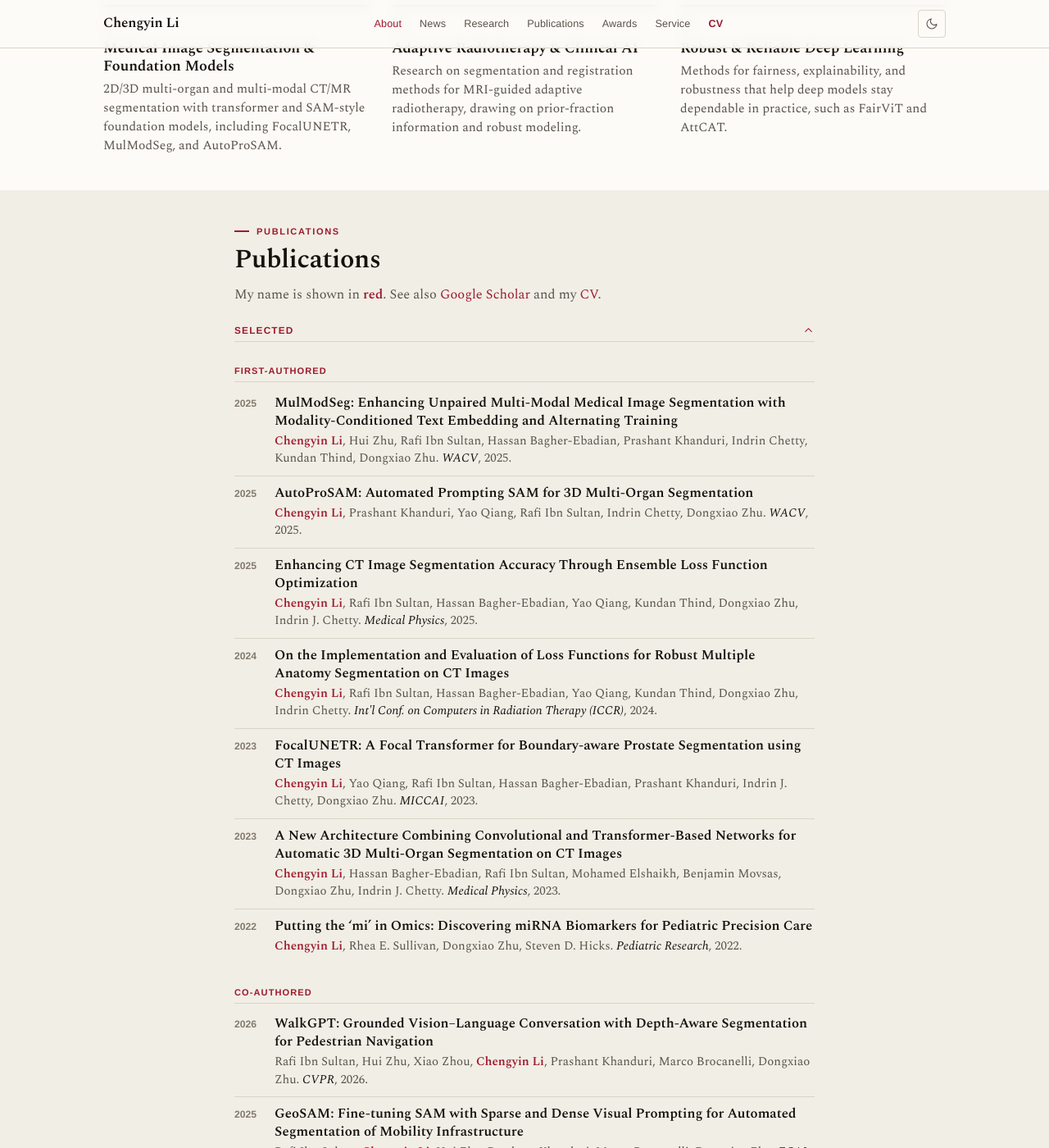
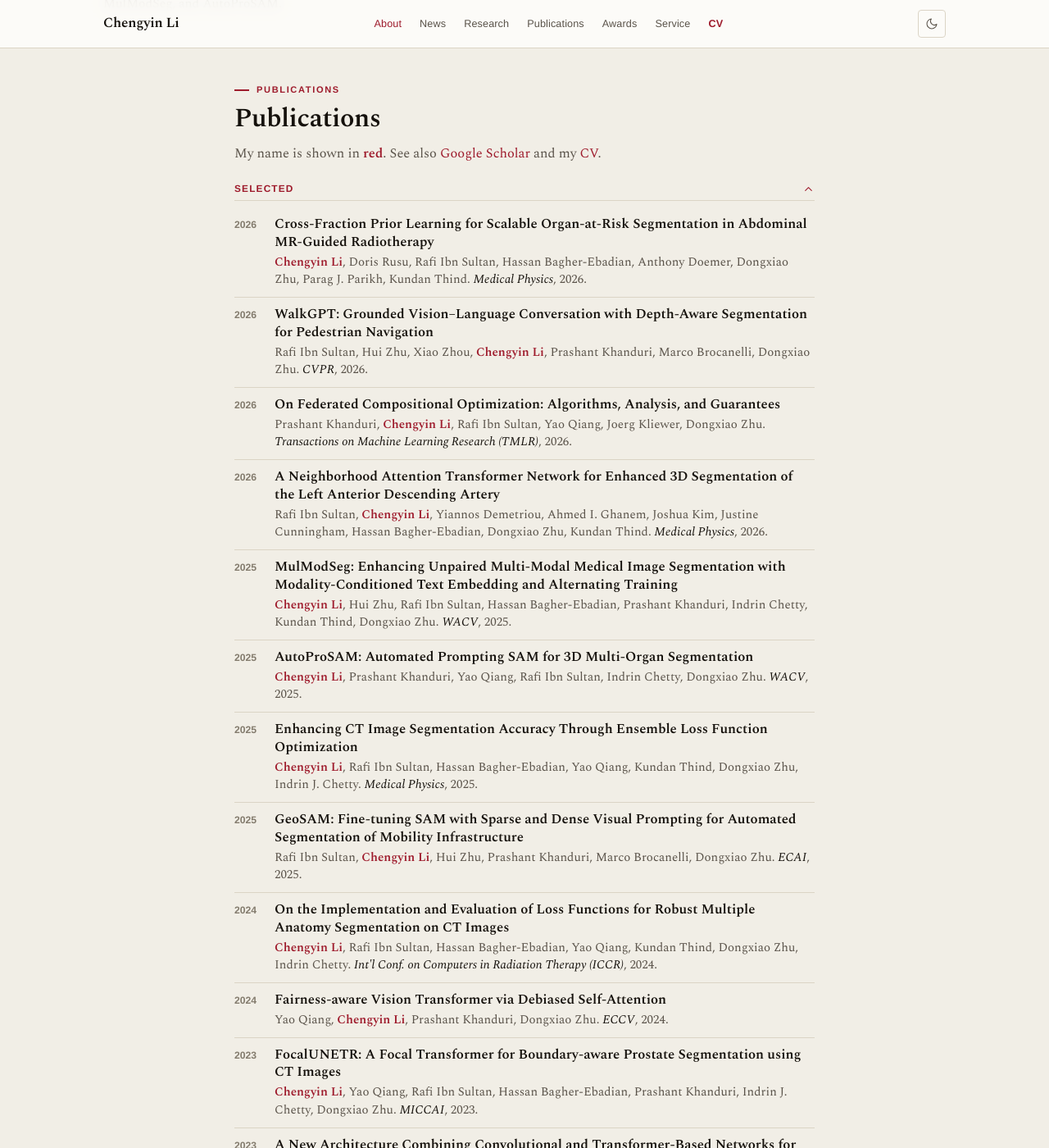
Before and after one commit to ChengyinLee/chengyinlee.github.io, a Jekyll site: the page built from _pages/about.md, in a window 1280 px wide and 1400 px high, scrolled down 1539 px. Shown: the whole window at 82% size. Built offline with Jekyll 4.4.1, drawn with Linux system fonts in a browser that asks for light colours; some of the changed text lies outside the part shown.

Commit message:
Update Selected publications and add recent papers

```diff
--- a/_data/news.yml
+++ b/_data/news.yml
@@ -1,4 +1,10 @@
 # Reverse-chronological news feed. `text` may contain inline HTML.
+- date: "2026.08"
+  text: "<strong>MedPlex</strong> accepted to <strong>BMVC 2026</strong>."
+- date: "2026.08"
+  text: "Paper accepted to <strong>Medical Physics</strong>: Cross-Fraction Prior Learning for organ-at-risk segmentation in abdominal MR-guided radiotherapy."
+- date: "2026.08"
+  text: "Paper accepted to <strong>Medical Physics</strong>: a Neighborhood Attention Transformer for 3D segmentation of the left anterior descending artery."
 - date: "2026.05"
   icon: "🎤"
   text: "<strong>Snap Oral</strong> accepted at the <strong>2026 Joint AAPM|COMP Annual Meeting</strong> (Vancouver), to appear in <em>Medical Physics</em>."
--- a/_data/publications.yml
+++ b/_data/publications.yml
@@ -5,6 +5,10 @@
     - title: "WalkGPT: Grounded Vision–Language Conversation with Depth-Aware Segmentation for Pedestrian Navigation"
       authors: "Rafi Ibn Sultan, Hui Zhu, Xiao Zhou, Chengyin Li, Prashant Khanduri, Marco Brocanelli, Dongxiao Zhu"
       venue: "CVPR"
+      year: 2026
+    - title: "MedPlex: Deep Vision-Language Co-Adaptation for Clinically Grounded Medical Segmentation"
+      authors: "Rafi Ibn Sultan, Hui Zhu, Chengyin Li, Dongxiao Zhu"
+      venue: "BMVC"
       year: 2026
     - title: "GeoSAM: Fine-tuning SAM with Sparse and Dense Visual Prompting for Automated Segmentation of Mobility Infrastructure"
       authors: "Rafi Ibn Sultan, Chengyin Li, Hui Zhu, Prashant Khanduri, Marco Brocanelli, Dongxiao Zhu"
@@ -80,6 +84,14 @@
 - group: "Journal Articles"
   tag: "J"
   items:
+    - title: "Cross-Fraction Prior Learning for Scalable Organ-at-Risk Segmentation in Abdominal MR-Guided Radiotherapy"
+      authors: "Chengyin Li, Doris Rusu, Rafi Ibn Sultan, Hassan Bagher-Ebadian, Anthony Doemer, Dongxiao Zhu, Parag J. Parikh, Kundan Thind"
+      venue: "Medical Physics"
+      year: 2026
+    - title: "A Neighborhood Attention Transformer Network for Enhanced 3D Segmentation of the Left Anterior Descending Artery"
+      authors: "Rafi Ibn Sultan, Chengyin Li, Yiannos Demetriou, Ahmed I. Ghanem, Joshua Kim, Justine Cunningham, Hassan Bagher-Ebadian, Dongxiao Zhu, Kundan Thind"
+      venue: "Medical Physics"
+      year: 2026
     - title: "On Federated Compositional Optimization: Algorithms, Analysis, and Guarantees"
       authors: "Prashant Khanduri, Chengyin Li, Rafi Ibn Sultan, Yao Qiang, Joerg Kliewer, Dongxiao Zhu"
       venue: "Transactions on Machine Learning Research (TMLR)"
--- a/_data/selected.yml
+++ b/_data/selected.yml
@@ -1,65 +1,73 @@
-# Selected publications, grouped by authorship role and newest-first within each group.
-# Full list lives in publications.yml. `me` (Chengyin Li) is highlighted in the template.
-- group: "First-authored"
-  items:
-    - title: "MulModSeg: Enhancing Unpaired Multi-Modal Medical Image Segmentation with Modality-Conditioned Text Embedding and Alternating Training"
-      authors: "Chengyin Li, Hui Zhu, Rafi Ibn Sultan, Hassan Bagher-Ebadian, Prashant Khanduri, Indrin Chetty, Kundan Thind, Dongxiao Zhu"
-      venue: "WACV"
-      year: 2025
-      url: "https://arxiv.org/abs/2411.15576"
-    - title: "AutoProSAM: Automated Prompting SAM for 3D Multi-Organ Segmentation"
-      authors: "Chengyin Li, Prashant Khanduri, Yao Qiang, Rafi Ibn Sultan, Indrin Chetty, Dongxiao Zhu"
-      venue: "WACV"
-      year: 2025
-      url: "https://arxiv.org/abs/2308.14936"
-    - title: "Enhancing CT Image Segmentation Accuracy Through Ensemble Loss Function Optimization"
-      authors: "Chengyin Li, Rafi Ibn Sultan, Hassan Bagher-Ebadian, Yao Qiang, Kundan Thind, Dongxiao Zhu, Indrin J. Chetty"
-      venue: "Medical Physics"
-      year: 2025
-      url: "https://doi.org/10.1002/mp.17848"
-    - title: "On the Implementation and Evaluation of Loss Functions for Robust Multiple Anatomy Segmentation on CT Images"
-      authors: "Chengyin Li, Rafi Ibn Sultan, Hassan Bagher-Ebadian, Yao Qiang, Kundan Thind, Dongxiao Zhu, Indrin Chetty"
-      venue: "Int'l Conf. on Computers in Radiation Therapy (ICCR)"
-      year: 2024
-      url: "https://www.iccr2024.org/papers/526351.pdf"
-    - title: "FocalUNETR: A Focal Transformer for Boundary-aware Prostate Segmentation using CT Images"
-      authors: "Chengyin Li, Yao Qiang, Rafi Ibn Sultan, Hassan Bagher-Ebadian, Prashant Khanduri, Indrin J. Chetty, Dongxiao Zhu"
-      venue: "MICCAI"
-      year: 2023
-      url: "https://link.springer.com/chapter/10.1007/978-3-031-43898-1_57"
-    - title: "A New Architecture Combining Convolutional and Transformer-Based Networks for Automatic 3D Multi-Organ Segmentation on CT Images"
-      authors: "Chengyin Li, Hassan Bagher-Ebadian, Rafi Ibn Sultan, Mohamed Elshaikh, Benjamin Movsas, Dongxiao Zhu, Indrin J. Chetty"
-      venue: "Medical Physics"
-      year: 2023
-      url: "https://aapm.onlinelibrary.wiley.com/doi/10.1002/mp.16750"
-    - title: "Putting the ‘mi’ in Omics: Discovering miRNA Biomarkers for Pediatric Precision Care"
-      authors: "Chengyin Li, Rhea E. Sullivan, Dongxiao Zhu, Steven D. Hicks"
-      venue: "Pediatric Research"
-      year: 2022
-      url: "https://doi.org/10.1038/s41390-022-02206-5"
-- group: "Co-authored"
-  items:
-    - title: "WalkGPT: Grounded Vision–Language Conversation with Depth-Aware Segmentation for Pedestrian Navigation"
-      authors: "Rafi Ibn Sultan, Hui Zhu, Xiao Zhou, Chengyin Li, Prashant Khanduri, Marco Brocanelli, Dongxiao Zhu"
-      venue: "CVPR"
-      year: 2026
-    - title: "GeoSAM: Fine-tuning SAM with Sparse and Dense Visual Prompting for Automated Segmentation of Mobility Infrastructure"
-      authors: "Rafi Ibn Sultan, Chengyin Li, Hui Zhu, Prashant Khanduri, Marco Brocanelli, Dongxiao Zhu"
-      venue: "ECAI"
-      year: 2025
-      url: "https://arxiv.org/abs/2311.11319"
-    - title: "Fairness-aware Vision Transformer via Debiased Self-Attention"
-      authors: "Yao Qiang, Chengyin Li, Prashant Khanduri, Dongxiao Zhu"
-      venue: "ECCV"
-      year: 2024
-      url: "https://arxiv.org/abs/2301.13803"
-    - title: "AttCAT: Explaining Transformers via Attentive Class Activation Tokens"
-      authors: "Yao Qiang, Deng Pan, Chengyin Li, Xin Li, Rhongho Jang, Dongxiao Zhu"
-      venue: "NeurIPS"
-      year: 2022
-      url: "https://proceedings.neurips.cc/paper_files/paper/2022/file/20e45668fefa793bd9f2edf19be12c4b-Paper-Conference.pdf"
-    - title: "COVID-MobileXpert: On-device COVID-19 Patient Triage and Follow-up Using Chest X-rays"
-      authors: "Xin Li, Chengyin Li, Dongxiao Zhu"
-      venue: "BIBM"
-      year: 2020
-      url: "https://www.computer.org/csdl/proceedings-article/bibm/2020/09313217/1qmfVqaDpba"
+# Selected publications (flat, newest-first). Full list lives in publications.yml.
+- title: "Cross-Fraction Prior Learning for Scalable Organ-at-Risk Segmentation in Abdominal MR-Guided Radiotherapy"
+  authors: "Chengyin Li, Doris Rusu, Rafi Ibn Sultan, Hassan Bagher-Ebadian, Anthony Doemer, Dongxiao Zhu, Parag J. Parikh, Kundan Thind"
+  venue: "Medical Physics"
+  year: 2026
+- title: "WalkGPT: Grounded Vision–Language Conversation with Depth-Aware Segmentation for Pedestrian Navigation"
+  authors: "Rafi Ibn Sultan, Hui Zhu, Xiao Zhou, Chengyin Li, Prashant Khanduri, Marco Brocanelli, Dongxiao Zhu"
+  venue: "CVPR"
+  year: 2026
+- title: "On Federated Compositional Optimization: Algorithms, Analysis, and Guarantees"
+  authors: "Prashant Khanduri, Chengyin Li, Rafi Ibn Sultan, Yao Qiang, Joerg Kliewer, Dongxiao Zhu"
+  venue: "Transactions on Machine Learning Research (TMLR)"
+  year: 2026
+  url: "https://openreview.net/pdf/5bbd1c8d4dc901aad896d7da28ad0eaf531efb4e.pdf"
+- title: "A Neighborhood Attention Transformer Network for Enhanced 3D Segmentation of the Left Anterior Descending Artery"
+  authors: "Rafi Ibn Sultan, Chengyin Li, Yiannos Demetriou, Ahmed I. Ghanem, Joshua Kim, Justine Cunningham, Hassan Bagher-Ebadian, Dongxiao Zhu, Kundan Thind"
+  venue: "Medical Physics"
+  year: 2026
+- title: "MulModSeg: Enhancing Unpaired Multi-Modal Medical Image Segmentation with Modality-Conditioned Text Embedding and Alternating Training"
+  authors: "Chengyin Li, Hui Zhu, Rafi Ibn Sultan, Hassan Bagher-Ebadian, Prashant Khanduri, Indrin Chetty, Kundan Thind, Dongxiao Zhu"
+  venue: "WACV"
+  year: 2025
+  url: "https://arxiv.org/abs/2411.15576"
+- title: "AutoProSAM: Automated Prompting SAM for 3D Multi-Organ Segmentation"
+  authors: "Chengyin Li, Prashant Khanduri, Yao Qiang, Rafi Ibn Sultan, Indrin Chetty, Dongxiao Zhu"
+  venue: "WACV"
+  year: 2025
+  url: "https://arxiv.org/abs/2308.14936"
+- title: "Enhancing CT Image Segmentation Accuracy Through Ensemble Loss Function Optimization"
+  authors: "Chengyin Li, Rafi Ibn Sultan, Hassan Bagher-Ebadian, Yao Qiang, Kundan Thind, Dongxiao Zhu, Indrin J. Chetty"
+  venue: "Medical Physics"
+  year: 2025
+  url: "https://doi.org/10.1002/mp.17848"
+- title: "GeoSAM: Fine-tuning SAM with Sparse and Dense Visual Prompting for Automated Segmentation of Mobility Infrastructure"
+  authors: "Rafi Ibn Sultan, Chengyin Li, Hui Zhu, Prashant Khanduri, Marco Brocanelli, Dongxiao Zhu"
+  venue: "ECAI"
+  year: 2025
+  url: "https://arxiv.org/abs/2311.11319"
+- title: "On the Implementation and Evaluation of Loss Functions for Robust Multiple Anatomy Segmentation on CT Images"
+  authors: "Chengyin Li, Rafi Ibn Sultan, Hassan Bagher-Ebadian, Yao Qiang, Kundan Thind, Dongxiao Zhu, Indrin Chetty"
+  venue: "Int'l Conf. on Computers in Radiation Therapy (ICCR)"
+  year: 2024
+  url: "https://www.iccr2024.org/papers/526351.pdf"
+- title: "Fairness-aware Vision Transformer via Debiased Self-Attention"
+  authors: "Yao Qiang, Chengyin Li, Prashant Khanduri, Dongxiao Zhu"
+  venue: "ECCV"
+  year: 2024
+  url: "https://arxiv.org/abs/2301.13803"
+- title: "FocalUNETR: A Focal Transformer for Boundary-aware Prostate Segmentation using CT Images"
+  authors: "Chengyin Li, Yao Qiang, Rafi Ibn Sultan, Hassan Bagher-Ebadian, Prashant Khanduri, Indrin J. Chetty, Dongxiao Zhu"
+  venue: "MICCAI"
+  year: 2023
+  url: "https://link.springer.com/chapter/10.1007/978-3-031-43898-1_57"
+- title: "A New Architecture Combining Convolutional and Transformer-Based Networks for Automatic 3D Multi-Organ Segmentation on CT Images"
+  authors: "Chengyin Li, Hassan Bagher-Ebadian, Rafi Ibn Sultan, Mohamed Elshaikh, Benjamin Movsas, Dongxiao Zhu, Indrin J. Chetty"
+  venue: "Medical Physics"
+  year: 2023
+  url: "https://aapm.onlinelibrary.wiley.com/doi/10.1002/mp.16750"
+- title: "Putting the ‘mi’ in Omics: Discovering miRNA Biomarkers for Pediatric Precision Care"
+  authors: "Chengyin Li, Rhea E. Sullivan, Dongxiao Zhu, Steven D. Hicks"
+  venue: "Pediatric Research"
+  year: 2022
+  url: "https://doi.org/10.1038/s41390-022-02206-5"
+- title: "AttCAT: Explaining Transformers via Attentive Class Activation Tokens"
+  authors: "Yao Qiang, Deng Pan, Chengyin Li, Xin Li, Rhongho Jang, Dongxiao Zhu"
+  venue: "NeurIPS"
+  year: 2022
+  url: "https://proceedings.neurips.cc/paper_files/paper/2022/file/20e45668fefa793bd9f2edf19be12c4b-Paper-Conference.pdf"
+- title: "COVID-MobileXpert: On-device COVID-19 Patient Triage and Follow-up Using Chest X-rays"
+  authors: "Xin Li, Chengyin Li, Dongxiao Zhu"
+  venue: "BIBM"
+  year: 2020
+  url: "https://www.computer.org/csdl/proceedings-article/bibm/2020/09313217/1qmfVqaDpba"
--- a/_layouts/default.html
+++ b/_layouts/default.html
@@ -103,22 +103,6 @@
     </div>
   </section>
 
-  {% if m.show %}
-  <section class="metrics" aria-label="Research impact">
-    <div class="container">
-      <button class="metrics__toggle open" id="metricsToggle" aria-expanded="true" aria-controls="metricsPanel">Research metrics<svg class="chev" viewBox="0 0 24 24" fill="none" stroke="currentColor" stroke-width="1.8" stroke-linecap="round" stroke-linejoin="round"><path d="m6 9 6 6 6-6"/></svg></button>
-      <div class="metrics__panel" id="metricsPanel">
-        <div class="metrics__row">
-          <div class="metric"><span class="metric__num" id="total_cit">{{ m.citations }}</span><span class="metric__label">Citations</span></div>
-          <div class="metric"><span class="metric__num">{{ m.hindex }}</span><span class="metric__label">h-index</span></div>
-          <div class="metric"><span class="metric__num">{{ m.i10index }}</span><span class="metric__label">i10-index</span></div>
-          <div class="metric"><span class="metric__num">{{ m.publications }}</span><span class="metric__label">Publications</span></div>
-        </div>
-        <p class="metrics__cap">As of {{ m.updated }} · source <a href="{{ author.googlescholar }}" target="_blank" rel="noopener">Google Scholar</a></p>
-      </div>
-    </div>
-  </section>
-  {% endif %}
 
   <section class="section" id="about">
     <div class="container narrow">
@@ -167,11 +151,8 @@
       <div class="disclosure">
         <button class="disclosure__h" data-target="selList" aria-expanded="true">Selected<svg class="chev" viewBox="0 0 24 24" fill="none" stroke="currentColor" stroke-width="1.8" stroke-linecap="round" stroke-linejoin="round"><path d="m6 9 6 6 6-6"/></svg></button>
         <div class="disclosure__body" id="selList">
-          {% for g in site.data.selected %}
-          <div class="pubgroup">
-            <h3 class="pubgroup__h">{{ g.group }}</h3>
           <ol class="pubs">
-              {% for pub in g.items %}
+            {% for pub in site.data.selected %}
             <li class="pub">
               <span class="pub__tag">{{ pub.year }}</span>
               <div class="pub__body">
@@ -181,8 +162,6 @@
             </li>
             {% endfor %}
           </ol>
-          </div>
-          {% endfor %}
         </div>
       </div>
 
```
Lines whose indentation alone changed are shown as unchanged.
